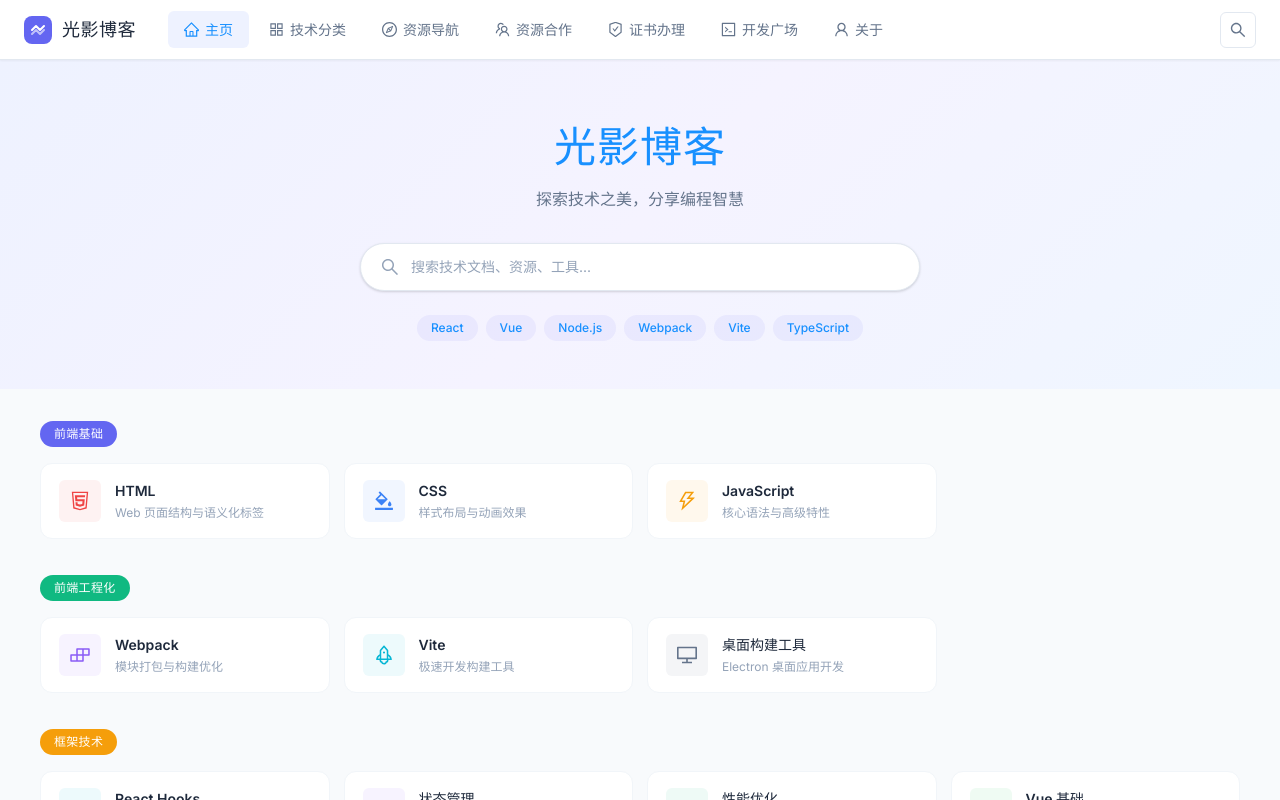
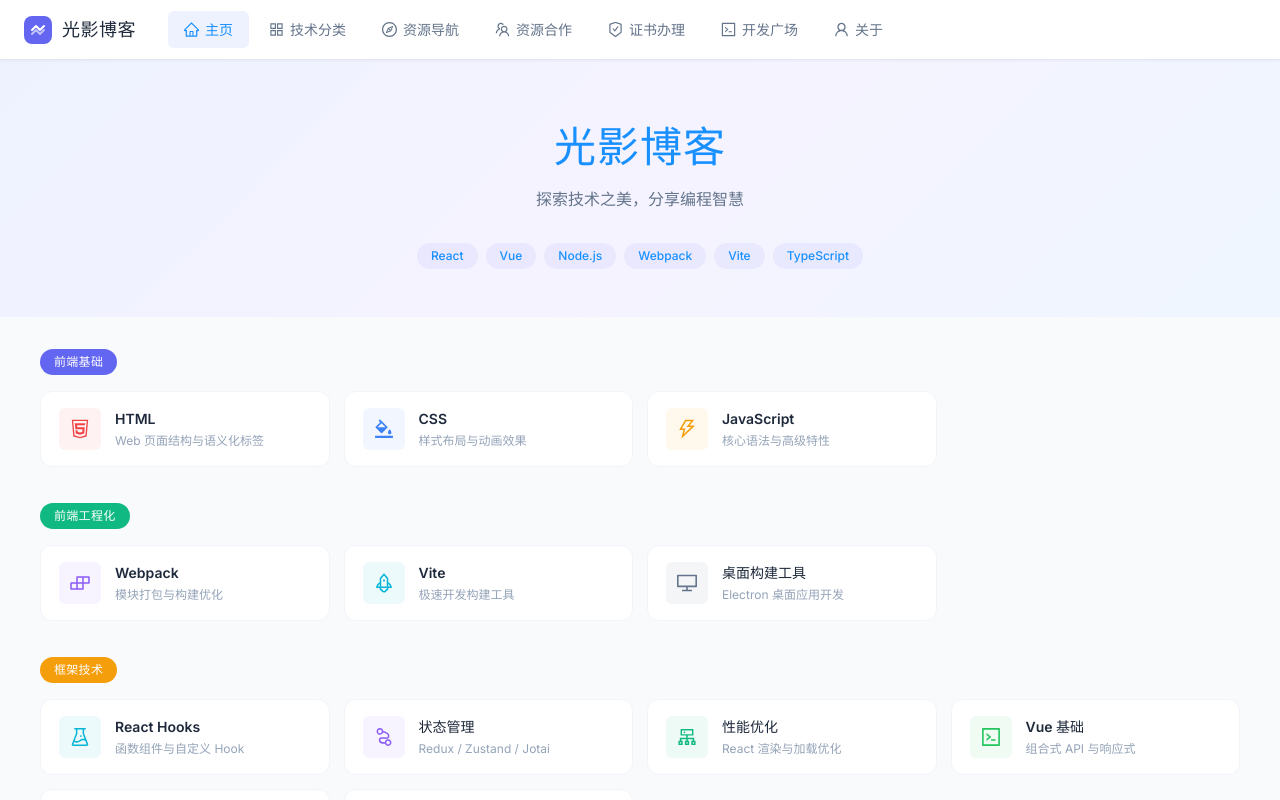
Before and after one commit to itlingxiu/itlingxiu.github.io, a React (Vite) app: page / in a window 1280 px wide. Built offline with nearby package versions, Linux system fonts and the light colour scheme.

Commit message:
feat: 更新开发广场页面以显示新问题和日期
- 在DevHub页面中添加日期列，显示每个问题的创建日期
- 实现新问题标识，提升用户对新内容的识别
- 优化问题排序逻辑，确保新问题优先显示
- 移除首页搜索框，简化界面设计

```diff
--- a/src/components/Header/index.tsx
+++ b/src/components/Header/index.tsx
@@ -8,7 +8,6 @@ import {
   SafetyCertificateOutlined,
   UserOutlined,
   CodeOutlined,
-  SearchOutlined,
   MenuOutlined,
   CloseOutlined,
 } from '@ant-design/icons';
@@ -68,9 +67,6 @@ const Header: React.FC = () => {
         </nav>
 
         <div className="header-actions">
-          <button className="search-trigger" aria-label="搜索">
-            <SearchOutlined />
-          </button>
           <button
             className="mobile-toggle"
             onClick={() => setMobileMenuVisible(!mobileMenuVisible)}
--- a/src/pages/DevHub/index.less
+++ b/src/pages/DevHub/index.less
@@ -144,6 +144,7 @@
 
       .qt-col-id { width: 50px; flex-shrink: 0; }
       .qt-col-title { flex: 1; min-width: 0; }
+      .qt-col-date { width: 72px; flex-shrink: 0; text-align: center; }
       .qt-col-acc { width: 80px; flex-shrink: 0; text-align: center; }
       .qt-col-diff { width: 80px; flex-shrink: 0; text-align: center; }
 
@@ -177,6 +178,20 @@
           gap: 8px;
           flex-wrap: wrap;
 
+          .qt-new-badge {
+            display: inline-block;
+            padding: 1px 6px;
+            border-radius: 3px;
+            background: #ff375f;
+            color: #fff;
+            font-size: 10px;
+            font-weight: 700;
+            letter-spacing: 0.5px;
+            flex-shrink: 0;
+            line-height: 16px;
+            animation: fadeIn 0.3s ease;
+          }
+
           .qt-cat-tag {
             display: inline-block;
             padding: 1px 8px;
@@ -189,9 +204,19 @@
           }
         }
 
+        .qt-col-date {
+          font-size: @font-size-xs;
+          color: @text-color-muted;
+        }
+
         .qt-col-acc {
           font-size: @font-size-sm;
           color: @text-color-secondary;
+        }
+
+        &.is-new {
+          background: #fffbeb;
+          &:hover { background: #fef3c7; }
         }
 
         .diff-badge {
@@ -640,8 +665,9 @@
           flex-wrap: wrap; gap: 6px;
           .qt-col-id { width: 30px; }
           .qt-col-title { flex-basis: calc(100% - 40px); order: 1; }
-          .qt-col-acc { width: auto; text-align: left; order: 2; font-size: @font-size-xs; }
-          .qt-col-diff { width: auto; text-align: left; order: 3; }
+          .qt-col-date { width: auto; text-align: left; order: 2; font-size: @font-size-xs; }
+          .qt-col-acc { width: auto; text-align: left; order: 3; font-size: @font-size-xs; }
+          .qt-col-diff { width: auto; text-align: left; order: 4; }
         }
         .qt-answer .qt-answer-inner { padding-left: 20px; }
       }
--- a/src/pages/DevHub/index.tsx
+++ b/src/pages/DevHub/index.tsx
@@ -179,6 +179,12 @@ const QUIZ_DATA: QuizQuestion[] = [
 const QUIZ_PER_PAGE = 15;
 const NEWS_PER_PAGE = 15;
 
+const CYCLE_DAYS = 28;
+const getDayOfYear = () => Math.floor((Date.now() - new Date(new Date().getFullYear(), 0, 0).getTime()) / 86400000);
+const getQuizDayOffset = (id: number, dayOfYear: number) => (id - 1 + dayOfYear) % CYCLE_DAYS;
+const getQuizDate = (id: number, dayOfYear: number) => { const d = new Date(); d.setDate(d.getDate() - (CYCLE_DAYS - 1 - getQuizDayOffset(id, dayOfYear))); return `${d.getMonth() + 1}/${d.getDate()}`; };
+const isNewToday = (id: number, dayOfYear: number) => getQuizDayOffset(id, dayOfYear) === CYCLE_DAYS - 1;
+
 type NewsSource = 'hackernews' | 'reddit' | 'devto';
 const NEWS_SOURCES: { key: NewsSource; label: string }[] = [
   { key: 'hackernews', label: 'Hacker News' },
@@ -241,7 +247,8 @@ const DevHub: React.FC = () => {
   const chatEndRef = useRef<HTMLDivElement>(null);
   const inputRef = useRef<HTMLTextAreaElement>(null);
 
-  const filteredQuestions = QUIZ_DATA.filter((q) => quizCategory === 'all' || q.category === quizCategory).filter((q) => quizDifficulty === 'all' || q.difficulty === quizDifficulty).filter((q) => !quizSearch || q.question.includes(quizSearch));
+  const dayOfYear = getDayOfYear();
+  const filteredQuestions = QUIZ_DATA.filter((q) => quizCategory === 'all' || q.category === quizCategory).filter((q) => quizDifficulty === 'all' || q.difficulty === quizDifficulty).filter((q) => !quizSearch || q.question.includes(quizSearch)).sort((a, b) => getQuizDayOffset(a.id, dayOfYear) - getQuizDayOffset(b.id, dayOfYear));
   const totalQuizPages = Math.ceil(filteredQuestions.length / QUIZ_PER_PAGE);
   const paginatedQuestions = filteredQuestions.slice((quizPage - 1) * QUIZ_PER_PAGE, quizPage * QUIZ_PER_PAGE);
 
@@ -396,12 +403,13 @@ const DevHub: React.FC = () => {
               </div>
             </div>
             <div className="quiz-table">
-              <div className="qt-header"><span className="qt-col-id">#</span><span className="qt-col-title">题目</span><span className="qt-col-acc">通过率</span><span className="qt-col-diff">难度</span></div>
+              <div className="qt-header"><span className="qt-col-id">#</span><span className="qt-col-title">题目</span><span className="qt-col-date">日期</span><span className="qt-col-acc">通过率</span><span className="qt-col-diff">难度</span></div>
               {paginatedQuestions.length === 0 ? <div className="qt-empty">没有匹配的题目</div> : paginatedQuestions.map((q) => (
                 <React.Fragment key={q.id}>
-                  <div className={`qt-row ${expandedId === q.id ? 'expanded' : ''}`} onClick={() => setExpandedId(expandedId === q.id ? null : q.id)}>
+                  <div className={`qt-row ${expandedId === q.id ? 'expanded' : ''} ${isNewToday(q.id, dayOfYear) ? 'is-new' : ''}`} onClick={() => setExpandedId(expandedId === q.id ? null : q.id)}>
                     <span className="qt-col-id">{q.id}</span>
-                    <span className="qt-col-title">{q.question}<span className="qt-cat-tag">{q.category}</span></span>
+                    <span className="qt-col-title">{isNewToday(q.id, dayOfYear) && <span className="qt-new-badge">NEW</span>}{q.question}<span className="qt-cat-tag">{q.category}</span></span>
+                    <span className="qt-col-date">{getQuizDate(q.id, dayOfYear)}</span>
                     <span className="qt-col-acc">{q.acceptance}%</span>
                     <span className="qt-col-diff"><span className="diff-badge" style={{ color: DIFF_COLORS[q.difficulty] }}>{q.difficulty}</span></span>
                   </div>
--- a/src/pages/Home/index.less
+++ b/src/pages/Home/index.less
@@ -43,46 +43,6 @@
       @media (max-width: @screen-sm) {
         font-size: @font-size-base;
         margin-bottom: 24px;
-      }
-    }
-
-    .search-box {
-      display: flex;
-      align-items: center;
-      max-width: 560px;
-      margin: 0 auto 24px;
-      background: @background-color-white;
-      border: 1px solid @border-color-base;
-      border-radius: @border-radius-full;
-      padding: 0 20px;
-      height: 48px;
-      box-shadow: @box-shadow-base;
-      transition: all @animation-duration-base;
-
-      &:focus-within {
-        border-color: @primary-color;
-        box-shadow: 0 0 0 3px rgba(99, 102, 241, 0.12);
-      }
-
-      .search-icon {
-        color: @text-color-muted;
-        font-size: 18px;
-        margin-right: 12px;
-        flex-shrink: 0;
-      }
-
-      .search-input {
-        flex: 1;
-        border: none;
-        outline: none;
-        background: transparent;
-        font-size: @font-size-base;
-        color: @text-color;
-        font-family: inherit;
-
-        &::placeholder {
-          color: @text-color-muted;
-        }
       }
     }
 
--- a/src/pages/Home/index.tsx
+++ b/src/pages/Home/index.tsx
@@ -1,7 +1,6 @@
 import React from 'react';
 import { useNavigate } from 'react-router-dom';
 import {
-  SearchOutlined,
   Html5Outlined,
   BgColorsOutlined,
   ThunderboltOutlined,
@@ -112,14 +111,6 @@ const Home: React.FC = () => {
         <div className="hero-content">
           <h1 className="hero-title">光影博客</h1>
           <p className="hero-subtitle">探索技术之美，分享编程智慧</p>
-          <div className="search-box">
-            <SearchOutlined className="search-icon" />
-            <input
-              type="text"
-              className="search-input"
-              placeholder="搜索技术文档、资源、工具..."
-            />
-          </div>
           <div className="quick-links">
             {quickLinks.map((link) => (
               <span
```
